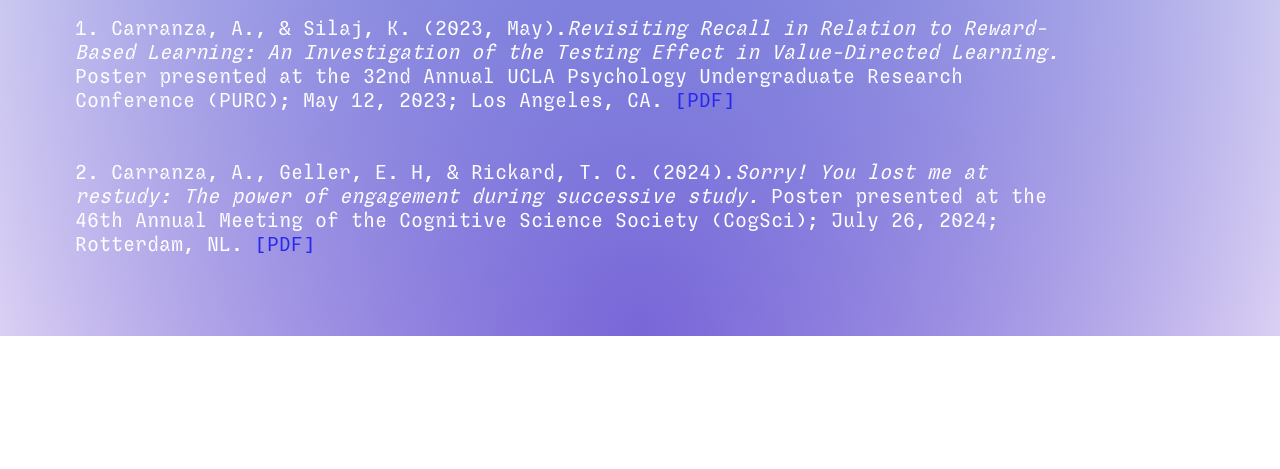
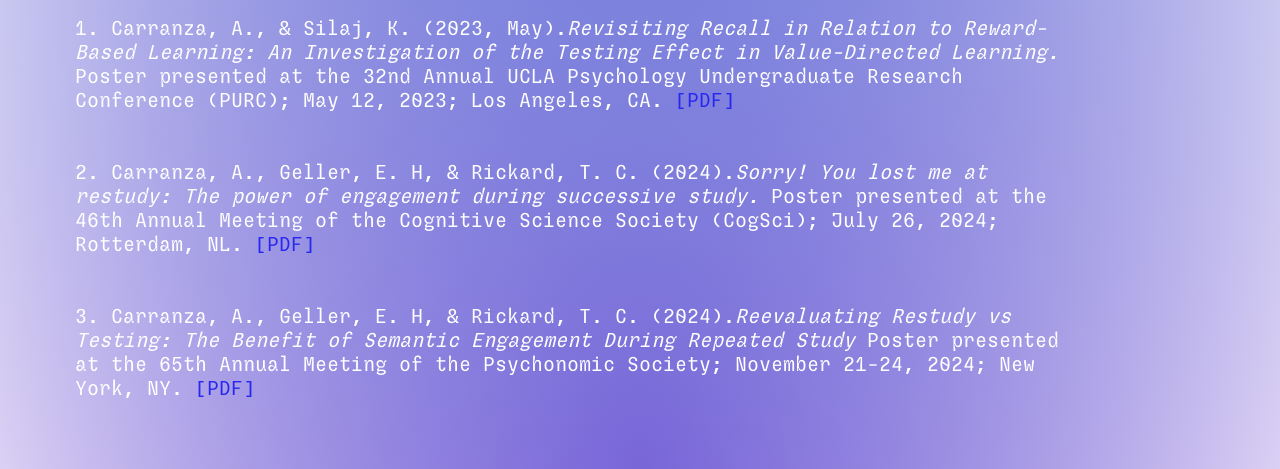
Before and after one commit to a3carranza/Personal_site, a plain HTML site: page publications.html in a window 1280 px wide. Shown: the part 464-933 px from the top of the page. Before the commit the page ends 800 px from the top, so only its background shows below. Drawn offline with nearby package versions, Linux system fonts and the light colour scheme; files whose address does not match are found by name.

Commit message:
Add files via upload

```diff
--- a/publications.html
+++ b/publications.html
@@ -86,6 +86,17 @@
                                         </p>
                                         <br>
                                         <br>
+                                        <p>
+                                            3. <U>Carranza, A.</U>, Geller, E. H, & Rickard, T. C.
+                                            (2024).<i>Reevaluating Restudy vs Testing: The Benefit of Semantic
+                                                Engagement
+                                                During Repeated
+                                                Study</i> Poster presented at the 65th Annual Meeting of the
+                                            Psychonomic Society;
+                                            November 21-24, 2024;
+                                            New York, NY. <a href="Docs/Psychonomic2024.pdf"> [PDF]</a>
+                                        </p>
+                                        <br><br>
                                         <h3>
         </div>
     </div>
```
